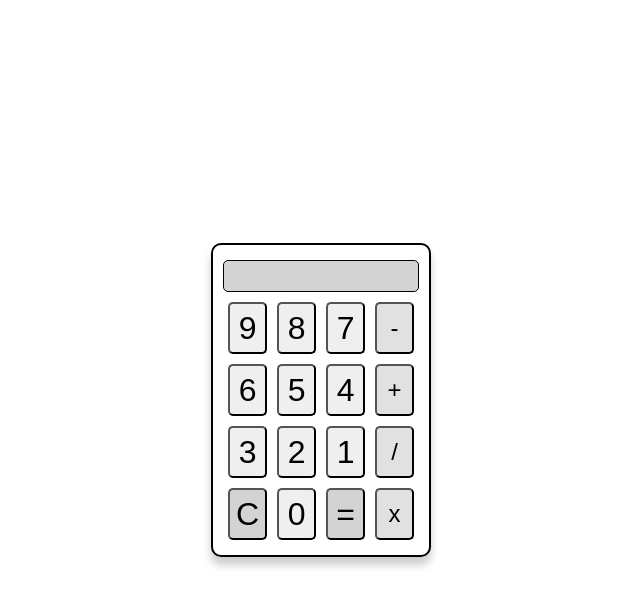
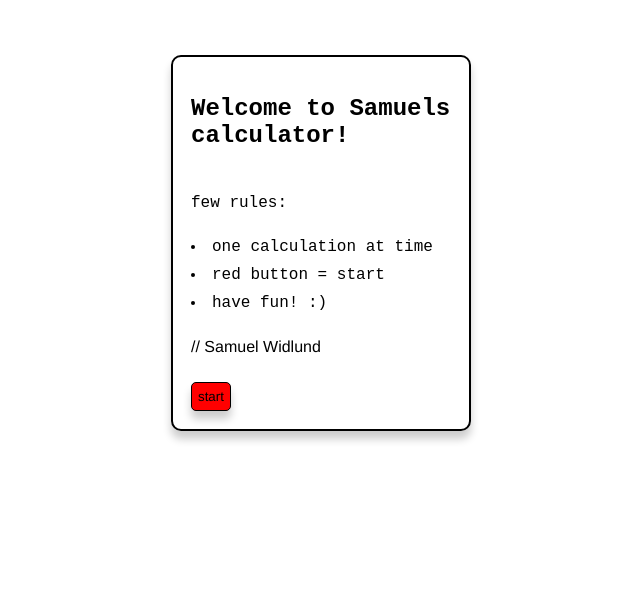
Before and after one commit to samWidlund/calculatorWeb, a plain HTML site: page index.html in a window 1280 px wide. Shown: the whole page, without its empty margins (319-959 px from the left). Drawn offline with Linux system fonts and the light colour scheme.

Commit message:
final touches with startWindows

```diff
--- a/index.html
+++ b/index.html
@@ -8,6 +8,23 @@
 </head>
 <body>
     <div id="center">
+        <div id="startWindow">
+            <h2>
+                Welcome to Samuels calculator!
+            </h2>
+            <p>
+                few rules:
+            </p>
+            <li>one calculation at time</li>
+            <li>red button = start</li>
+            <li>have fun! :)</li>
+            <p id="samuelSignature">
+                // Samuel Widlund
+            </p>
+            <button id="startButton">
+                start
+            </button>
+        </div>
         <div id="mainContainer">
             <label id="displayAnswer"></label>
             <div id="buttonContainer">
--- a/scripts/main.js
+++ b/scripts/main.js
@@ -1,7 +1,11 @@
+const startButton = document.getElementById('startButton');
+const startWindow = document.getElementById('startWindow');
+const mainContainer = document.getElementById('mainContainer');
 const displayAnswer = document.getElementById('displayAnswer');
 const allButtons = document.getElementById('allButtons');
 
 let startAnswer = "";
+let answer = "";
 let buttonValue = "";
 let totalDisplayNumber = "";
 let inputList = [];
@@ -11,8 +15,14 @@ let calcFirstValue = 0;
 let calcLastValue = 0;
 let operator = "";
 
+startButton.addEventListener('click', function(event) {
+    startWindow.style.display = "none";
+    mainContainer.style.visibility = "visible"; // FIX!
+    });
+
 displayAnswer.textContent = startAnswer; // set start answer to none
 
+// if a sequence of calculations is wanted, press "=" after each calculation for it to work properly
 allButtons.addEventListener('click', function(event) {
     if (event.target.tagName === 'BUTTON') {
         buttonValue = event.target.textContent;
@@ -56,33 +66,38 @@ allButtons.addEventListener('click', function(event) {
             calcLastValue = inputList[inputList.length - 2];
 
             console.log("operator:" + operator);
+            console.log("inputList:" + inputList);
             console.log("calcFirstValue:" + calcFirstValue);
             console.log("calcLastValue:" + calcLastValue);
 
             if (operator == "+"){
-                let answer = Number(calcFirstValue) + Number(calcLastValue);
+                answer = Number(calcFirstValue) + Number(calcLastValue);
                 totalDisplayNumber = answer;
                 console.log("additionAnswer:" + answer);
             }
             else if (operator == "-"){
-                let answer = Number(calcFirstValue) - Number(calcLastValue);
+                answer = Number(calcFirstValue) - Number(calcLastValue);
                 totalDisplayNumber = answer;
                 console.log("subtractionAnswer:" + answer);
             }
             else if (operator == "/"){
-                let answer = Number(calcFirstValue) / Number(calcLastValue);
+                answer = Number(calcFirstValue) / Number(calcLastValue);
                 totalDisplayNumber = answer;
                 console.log("divisionAnswer:" + answer);
             }
             else if (operator == "x"){
-                let answer = Number(calcFirstValue) * Number(calcLastValue);
+                answer = Number(calcFirstValue) * Number(calcLastValue);
                 totalDisplayNumber = answer;
                 console.log("multiplicationAnswer:" + answer);
             }
             else {
                 console.log("error in calcuation");
             }
-            // Append answer in inputList to sequence of calculations ?
+
+            inputList.push(answer);
+            console.log("addedAnswerInputList:" + inputList)
+
+            // TODO: push each inserted value to inputList to do multiple calculations at once?
     }
 }
 });
--- a/style.css
+++ b/style.css
@@ -1,8 +1,3 @@
-h1{
-    text-align:center;
-    font-size:x-large;
-}
-
 html, body {
     height: 100vh;
     margin: 0;
@@ -15,7 +10,37 @@ html, body {
     align-items: center;
 }
 
+#startWindow {
+    visibility: visible;
+    display: flex;
+    flex-direction: column;
+    justify-content: center;
+    align-items: start;
+    border: 2px solid black;
+    border-radius: 10px;
+    gap: 10px;
+    padding: 18px;
+    box-sizing: border-box;
+    box-shadow: 0 8px 8px rgba(0, 0, 0, 0.2);
+    width: 100%;
+    max-width: 300px;
+}
+
+#samuelSignature {
+    font-family:'Franklin Gothic Medium', 'Arial Narrow', Arial, sans-serif;
+}
+
+#startButton {
+    font-family:'Franklin Gothic Medium', 'Arial Narrow', Arial, sans-serif;
+    background-color: red;
+    border: 0.5px solid black;
+    border-radius: 5px;
+    box-shadow: 0 8px 8px rgba(0, 0, 0, 0.2);
+    padding: 6px;
+}
+
 #mainContainer {
+    visibility:hidden;
     display: flex;
     flex-direction: column;
     justify-content: center;
```
